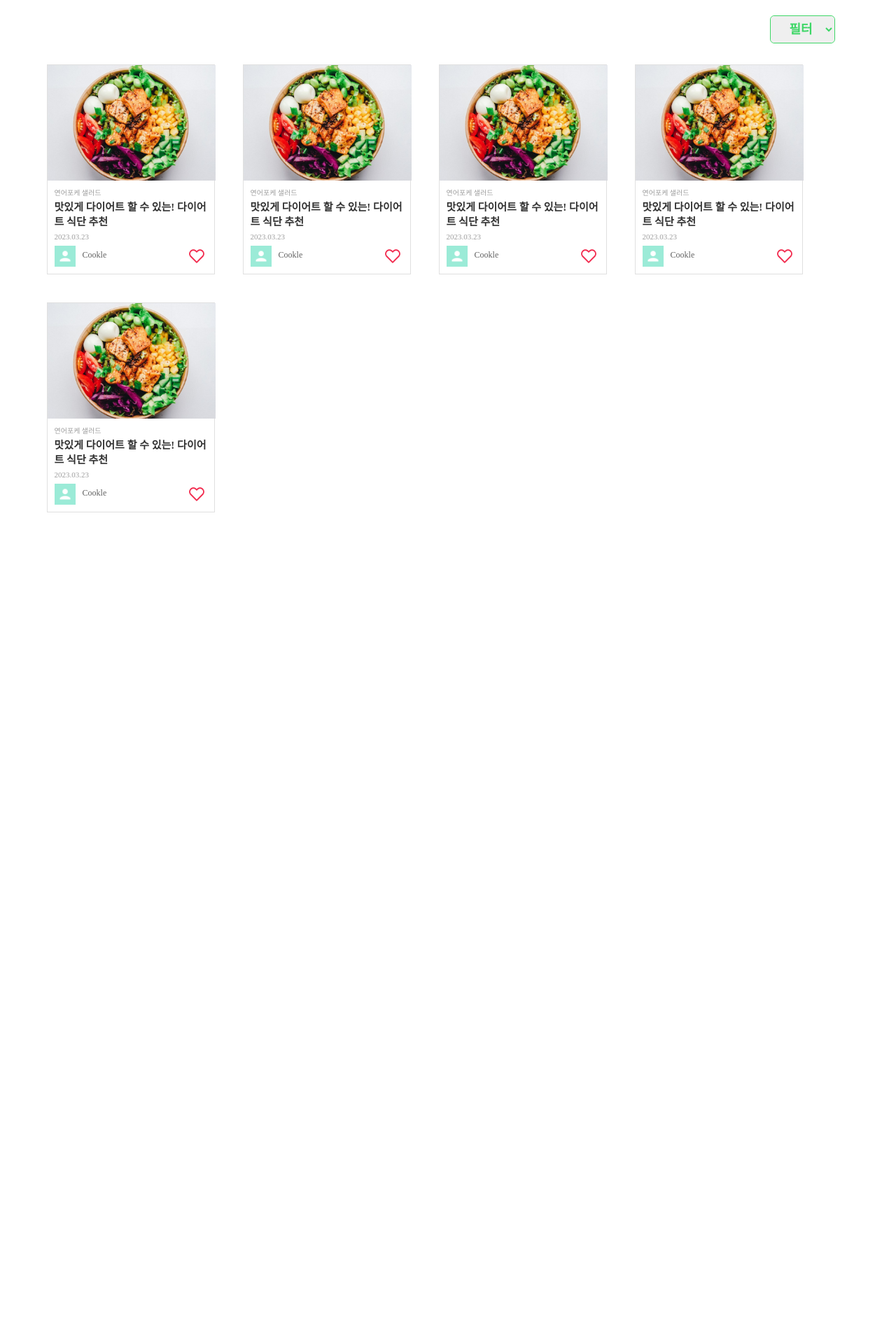
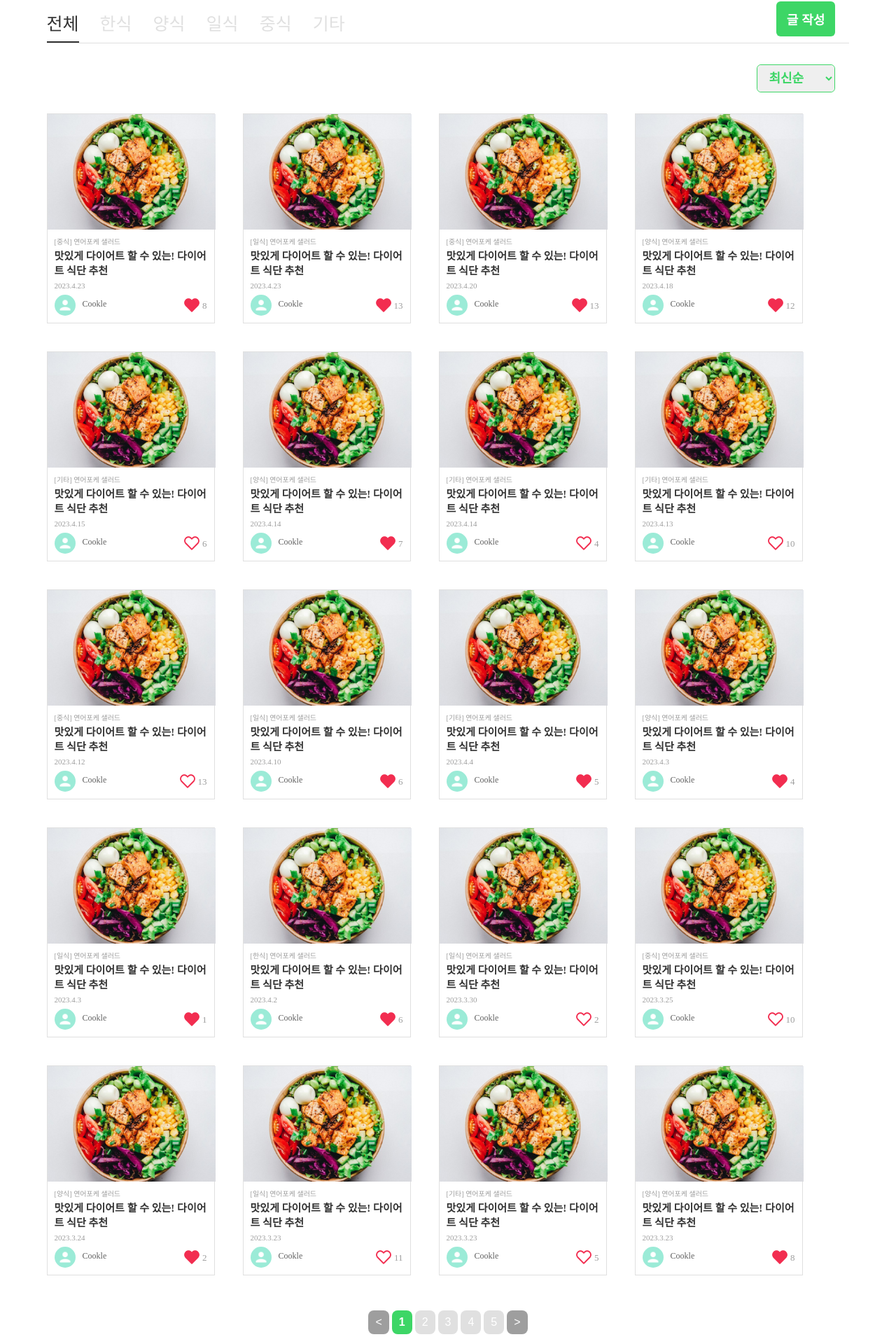
Before and after one commit to askus-2023/askus_frontend, a React (Vite) app: page /board in a window 1280 px wide. Shown: the part 138-2058 px from the top of the page at 70% size. Before the commit the page ends 870 px from the top, so only its background shows below. Built offline with nearby package versions, Linux system fonts and the light colour scheme.

Commit message:
필터 및 카테고리 기능 추가

```diff
--- a/src/components/common/button/SelectButton.jsx
+++ b/src/components/common/button/SelectButton.jsx
@@ -1,14 +1,11 @@
 import React from 'react';
 import styled from 'styled-components';
-import { theme } from '../../../Styles/Theme';
+import { theme } from '../../../styles/Theme';
 
 const SelectButton = ({ className, onChange, option, selected }) => {
   return (
     <Wrapper className={className}>
       <select onChange={onChange} value={selected}>
-        <option value='' disabled>
-          필터
-        </option>
         {option.map((option, idx) => {
           return (
             <option value={option} key={idx}>
@@ -36,6 +33,7 @@ const Wrapper = styled.div`
   }
 
   select {
+    width: 11rem;
     padding: 0.8rem 0.2rem;
     color: ${theme.colors.green50};
     border: 0rem;
@@ -43,7 +41,8 @@ const Wrapper = styled.div`
     font-size: 1.8rem;
     font-weight: bold;
     outline: none;
-    text-indent: 2rem;
+    text-indent: 1rem;
+    cursor: pointer;
     &:hover {
       color: ${theme.colors.green70};
     }
--- a/src/components/common/card/Card.jsx
+++ b/src/components/common/card/Card.jsx
@@ -1,15 +1,35 @@
 import React, { useState } from 'react';
-import styled from 'styled-components';
-import { theme } from '../../../Styles/Theme';
-import heartEmpty from '../../../Assets/Icons/heart-empty.svg';
-import heartFill from '../../../Assets/Icons/heart-fill.svg';
+import styled, { keyframes } from 'styled-components';
+import { theme } from '../../../styles/Theme';
+import heartEmpty from '../../../assets/icons/heart-empty.svg';
+import heartFill from '../../../assets/icons/heart-fill.svg';
 
-const Card = ({ thumbnail, menu, title, date, nickname, profile, like }) => {
-  const [isMouseHover, setIsMouseHover] = useState(false);
+const Card = ({
+  thumbnail,
+  menu,
+  title,
+  date,
+  nickname,
+  profile,
+  category,
+  like,
+  liketotal,
+}) => {
+  const [isLike, setIsLike] = useState(like);
+  const [total, setTotal] = useState(liketotal);
 
   const iconHandler = () => {
-    isMouseHover ? setIsMouseHover(false) : setIsMouseHover(true);
+    if (isLike) {
+      setIsLike(!isLike);
+      setTotal((total) => total - 1);
+    } else {
+      setIsLike(!isLike);
+      setTotal((total) => total + 1);
+    }
   };
+
+  const dateFormat =
+    date.getFullYear() + '.' + (date.getMonth() + 1) + '.' + date.getDate();
 
   return (
     <Wrapper>
@@ -18,25 +38,39 @@ const Card = ({ thumbnail, menu, title, date, nickname, profile, like }) => {
       </ImageWrapper>
       <InfoWrapper>
         <Info>
-          <Menu>{menu}</Menu>
+          <Menu>
+            [{category}] {menu}
+          </Menu>
           <Title>{title}</Title>
-          <Date>{date}</Date>
+          <Date>{dateFormat}</Date>
         </Info>
         <Writer>
           <WriterInfo>
             <UserImage src={profile} alt='profile' />
             <Nickname>{nickname}</Nickname>
           </WriterInfo>
-          {!isMouseHover ? (
-            <Like src={heartEmpty} alt='heartEmpty' onMouseOver={iconHandler} />
-          ) : (
-            <Like src={heartFill} alt='heartFill' onMouseOut={iconHandler} />
-          )}
+          <div>
+            {!isLike ? (
+              <Like src={heartEmpty} alt='heartEmpty' onClick={iconHandler} />
+            ) : (
+              <Like src={heartFill} alt='heartFill' onClick={iconHandler} />
+            )}
+            <Total>{total}</Total>
+          </div>
         </Writer>
       </InfoWrapper>
     </Wrapper>
   );
 };
+
+const card = keyframes`
+  from {
+    opacity: 0;
+  }
+  to {
+    opacity: 1;
+  }
+`;
 
 const Wrapper = styled.div`
   width: 24rem;
@@ -44,6 +78,8 @@ const Wrapper = styled.div`
   display: flex;
   flex-direction: column;
   border: 0.1rem solid ${theme.colors.grey30};
+  transition: all 5s;
+  animation: ${card} 2s;
 `;
 
 const ImageWrapper = styled.div`
@@ -116,6 +152,10 @@ const Writer = styled.div`
   display: flex;
   text-align: left;
   width: 100%;
+  div {
+    display: flex;
+    align-items: center;
+  }
 `;
 
 const WriterInfo = styled.div`
@@ -129,6 +169,7 @@ const UserImage = styled.img`
   width: 3rem;
   height: 3rem;
   object-fit: cover;
+  border-radius: 1.5rem;
 `;
 
 const Nickname = styled.h4`
@@ -143,6 +184,11 @@ const Nickname = styled.h4`
   }
 `;
 
+const Total = styled.div`
+  font-size: 1.3rem;
+  color: ${theme.colors.grey50};
+`;
+
 const Like = styled.img`
   width: 3rem;
   height: 3rem;
--- /dev/null
+++ b/src/components/common/pagination/Pagination.jsx
@@ -0,0 +1,147 @@
+import React, { useEffect, useState } from 'react';
+
+import styled from 'styled-components';
+import { theme } from '../../../styles/Theme';
+
+function Pagination({
+  total,
+  limit,
+  page,
+  setPage,
+  isSelected,
+  setIsSelected,
+}) {
+  const numPages = Math.ceil(total / limit);
+  const [currPage, setCurrPage] = useState(page);
+
+  let firstNum = currPage - (currPage % 5) + 1;
+  let lastNum = currPage - (currPage % 5) + 5;
+
+  useEffect(() => {
+    if (isSelected) {
+      setIsSelected(false);
+      return setCurrPage(1);
+    }
+  }, [isSelected, setIsSelected]);
+
+  return (
+    <>
+      <Nav>
+        <Button
+          className='arrow'
+          onClick={() => {
+            setPage(page - 1);
+            setCurrPage(page - 2);
+            window.scrollTo({ left: 0, top: 0, behavior: 'smooth' });
+          }}
+          disabled={page === 1}
+        >
+          &lt;
+        </Button>
+        <Button
+          pageChange
+          onClick={() => {
+            setPage(firstNum);
+            window.scrollTo({ left: 0, top: 0, behavior: 'smooth' });
+          }}
+          aria-current={page === firstNum ? 'page' : null}
+        >
+          {firstNum}
+        </Button>
+        {Array(4)
+          .fill()
+          .map((_, i) => {
+            if (i <= 2) {
+              if (firstNum + i >= numPages) {
+                return;
+              }
+              return (
+                <Button
+                  border='true'
+                  key={i + 1}
+                  onClick={() => {
+                    setPage(firstNum + 1 + i);
+                    window.scrollTo({ left: 0, top: 0, behavior: 'smooth' });
+                  }}
+                  aria-current={page === firstNum + 1 + i ? 'page' : null}
+                >
+                  {firstNum + 1 + i}
+                </Button>
+              );
+            } else if (i >= 3) {
+              if (firstNum + i >= numPages) {
+                return;
+              }
+              return (
+                <Button
+                  border='true'
+                  key={i + 1}
+                  onClick={() => {
+                    setPage(lastNum);
+                    window.scrollTo({ left: 0, top: 0, behavior: 'smooth' });
+                  }}
+                  aria-current={page === lastNum ? 'page' : null}
+                >
+                  {lastNum}
+                </Button>
+              );
+            }
+          })}
+        <Button
+          className='arrow'
+          onClick={() => {
+            setPage(page + 1);
+            setCurrPage(page);
+            window.scrollTo({ left: 0, top: 0, behavior: 'smooth' });
+          }}
+          disabled={page === numPages}
+        >
+          &gt;
+        </Button>
+      </Nav>
+    </>
+  );
+}
+
+const Nav = styled.nav`
+  display: flex;
+  justify-content: center;
+  align-items: center;
+  gap: 0.4rem;
+  margin-top: 2rem;
+  margin-bottom: 7rem;
+`;
+
+const Button = styled.button`
+  border: none;
+  border-radius: 0.8rem;
+  padding: 0.8rem 1rem;
+  margin: 0rem;
+  background: ${theme.colors.grey30};
+  color: white;
+  font-size: 1.6rem;
+
+  &:hover {
+    background: ${theme.colors.green50};
+    cursor: pointer;
+    transform: translateY(-0.2rem);
+  }
+
+  &[disabled] {
+    background: ${theme.colors.grey50};
+    cursor: pointer;
+    transform: revert;
+  }
+
+  &[aria-current] {
+    background: ${theme.colors.green50};
+    font-weight: bold;
+    cursor: pointer;
+    transform: revert;
+  }
+  &.arrow {
+    background: ${theme.colors.grey50};
+  }
+`;
+
+export default Pagination;
--- a/src/pages/Board/Board.jsx
+++ b/src/pages/Board/Board.jsx
@@ -1,108 +1,111 @@
 import React, { useState } from 'react';
 import styled from 'styled-components';
-import { theme } from '../../Styles/Theme';
-import Card from '../../Components/Common/Card/Card';
-import thumbnail from '../../Assets/Images/thumbnail.png';
-import profile from '../../Assets/Images/default-profile.png';
-import ContainedButton from '../../Components/Common/Button/ContainedButton';
-import SelectButton from '../../Components/Common/Button/SelectButton';
-
-const exPost = [
-  {
-    id: 1,
-    thumbnail: thumbnail,
-    menu: '연어포케 샐러드',
-    title: '맛있게 다이어트 할 수 있는! 다이어트 식단 추천',
-    date: '2023.03.23',
-    nickname: 'Cookle',
-    profile: profile,
-    like: false,
-  },
-  {
-    id: 2,
-    thumbnail: thumbnail,
-    menu: '연어포케 샐러드',
-    title: '맛있게 다이어트 할 수 있는! 다이어트 식단 추천',
-    date: '2023.03.23',
-    nickname: 'Cookle',
-    profile: profile,
-    like: false,
-  },
-  {
-    id: 3,
-    thumbnail: thumbnail,
-    menu: '연어포케 샐러드',
-    title: '맛있게 다이어트 할 수 있는! 다이어트 식단 추천',
-    date: '2023.03.23',
-    nickname: 'Cookle',
-    profile: profile,
-    like: false,
-  },
-  {
-    id: 4,
-    thumbnail: thumbnail,
-    menu: '연어포케 샐러드',
-    title: '맛있게 다이어트 할 수 있는! 다이어트 식단 추천',
-    date: '2023.03.23',
-    nickname: 'Cookle',
-    profile: profile,
-    like: true,
-  },
-  {
-    id: 5,
-    thumbnail: thumbnail,
-    menu: '연어포케 샐러드',
-    title: '맛있게 다이어트 할 수 있는! 다이어트 식단 추천',
-    date: '2023.03.23',
-    nickname: 'Cookle',
-    profile: profile,
-    like: false,
-  },
-];
+import { theme } from '../../styles/Theme';
+import Card from '../../components/common/card/Card';
+import ContainedButton from '../../components/common/button/ContainedButton';
+import SelectButton from '../../components/common/button/SelectButton';
+import Pagination from '../../components/common/pagination/Pagination';
+import exPost from './DummyPost';
 
 const Board = () => {
-  const [selected, setSelected] = useState('');
+  const [selectedCate, setSelectedCate] = useState('전체');
+  const [selectedfilter, setSelectedFilter] = useState('최신순');
+  const [isSelected, setIsSelected] = useState(false);
+  const [page, setPage] = useState(1);
 
-  const option = ['최신순', '좋아요순'];
+  const limit = 20;
+  const offset = (page - 1) * limit;
+
+  const category = ['전체', '한식', '양식', '일식', '중식', '기타'];
+  const filterOption = ['최신순', '좋아요순'];
+
+  const categoryHandler = (e) => {
+    setSelectedCate(e.target.textContent);
+    setIsSelected(true);
+    setPage(1);
+    setSelectedFilter('최신순');
+  };
 
   const filterHandler = (e) => {
-    setSelected(e.target.value);
+    setSelectedFilter(e.target.value);
+    setIsSelected(true);
+    setPage(1);
   };
+
+  const expost =
+    selectedCate === '전체'
+      ? exPost
+      : exPost.filter((post) => post.category === selectedCate);
 
   return (
     <Wrapper>
       <TopSection>
         <CategorySection>
-          <Category className='defaultCategory'>전체</Category>
-          <Category>한식</Category>
-          <Category>양식</Category>
-          <Category>일식</Category>
-          <Category>중식</Category>
-          <Category>기타</Category>
+          {category.map((cate, i) => (
+            <Category
+              key={i}
+              className={selectedCate === cate && 'cateSelect'}
+              value={cate}
+              onClick={categoryHandler}
+            >
+              {cate}
+            </Category>
+          ))}
         </CategorySection>
         <ContainedButton className='postButton'>글 작성</ContainedButton>
       </TopSection>
       <SelectSection>
         <SelectButton
           onChange={filterHandler}
-          option={option}
-          selected={selected}
+          option={filterOption}
+          selected={selectedfilter}
         />
       </SelectSection>
       <CardSection>
-        {exPost.map((post) => (
+        {expost
+          .sort((a, b) => {
+            if (selectedfilter === '좋아요순') {
+              if (a.liketotal < b.liketotal) {
+                return 1;
+              } else if (a.liketotal > b.liketotal) {
+                return -1;
+              }
+              return 0;
+            } else {
+              if (a.date < b.date) {
+                return 1;
+              } else if (a.date > b.date) {
+                return -1;
+              }
+              return 0;
+            }
+          })
+          .slice(offset, offset + limit)
+          .map((post) => (
             <Card
               key={post.id}
               thumbnail={post.thumbnail}
               menu={post.menu}
               title={post.title}
-            date={post.date}
+              date={new Date(post.date)}
               nickname={post.nickname}
               profile={post.profile}
+              category={post.category}
               like={post.like}
-          />
+              liketotal={post.liketotal}
+            ></Card>
           ))}
       </CardSection>
+      <footer>
+        <Pagination
+          total={expost.length}
+          limit={limit}
+          page={page}
+          setPage={setPage}
+          isSelected={isSelected}
+          setIsSelected={setIsSelected}
+        />
+      </footer>
     </Wrapper>
   );
 };
@@ -121,11 +124,11 @@ const Wrapper = styled.div`
 const TopSection = styled.div`
   display: flex;
   justify-content: space-between;
-  height: 13rem;
+  height: 20rem;
   border-bottom: 0.1rem solid ${theme.colors.grey30};
   .postButton {
     height: fit-content;
-    margin: 7rem 2rem 0rem 0rem;
+    margin: 14rem 2rem 0rem 0rem;
   }
 `;
 
@@ -135,12 +138,16 @@ const CategorySection = styled.div`
     color: ${theme.colors.grey90};
     border-bottom: 0.2rem solid ${theme.colors.grey90};
   }
+  .cateSelect {
+    color: ${theme.colors.grey90};
+    border-bottom: 0.2rem solid ${theme.colors.grey90};
+  }
 `;
 
 const Category = styled.div`
   font-size: 2.5rem;
   color: ${theme.colors.grey30};
-  margin-top: 9rem;
+  margin-top: 16rem;
   margin-right: 3rem;
   cursor: pointer;
   &:hover {
--- /dev/null
+++ b/src/pages/Board/DummyPost.js
@@ -0,0 +1,36 @@
+import thumbnail from '../../assets/images/thumbnail.png';
+import profile from '../../assets/images/default-profile.png';
+
+let exPost = [];
+const category = ['한식', '양식', '일식', '중식', '기타'];
+const like = [true, false];
+const startDate = new Date(2022, 1, 1).getTime();
+const endDate = new Date(2023, 3, 27).getTime();
+
+for (let i = 0; i < 320; i++) {
+  const categoryRandom = Math.floor(Math.random() * category.length);
+  const likeRandom = Math.floor(Math.random() * like.length);
+  const dateRandom = new Date(
+    startDate + Math.random() * (endDate - startDate)
+  );
+  let liketotal = Math.floor(Math.random() * 15);
+  if (like[likeRandom]) {
+    liketotal = Math.floor(Math.random() * 14) + 1;
+  }
+
+  const Post = {
+    id: i,
+    thumbnail: thumbnail,
+    menu: '연어포케 샐러드',
+    title: '맛있게 다이어트 할 수 있는! 다이어트 식단 추천',
+    date: dateRandom,
+    nickname: 'Cookle',
+    profile: profile,
+    category: category[categoryRandom],
+    like: like[likeRandom],
+    liketotal: liketotal,
+  };
+  exPost.push({ ...Post });
+}
+
+export default exPost;
```
Lines whose indentation alone changed are shown as unchanged.
